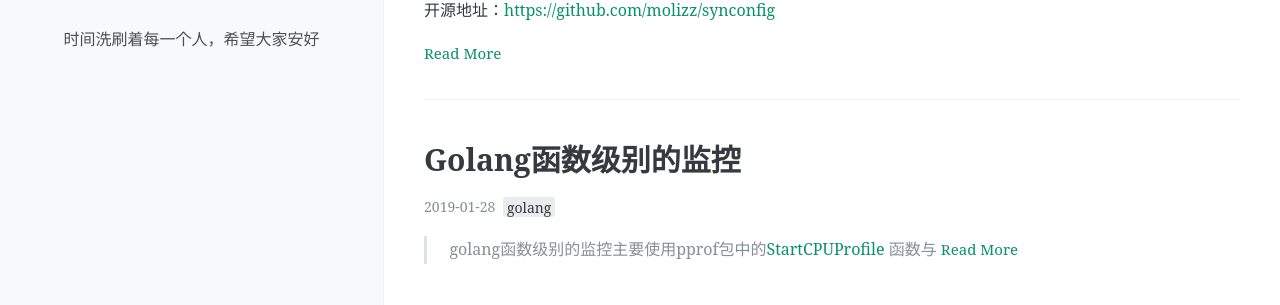
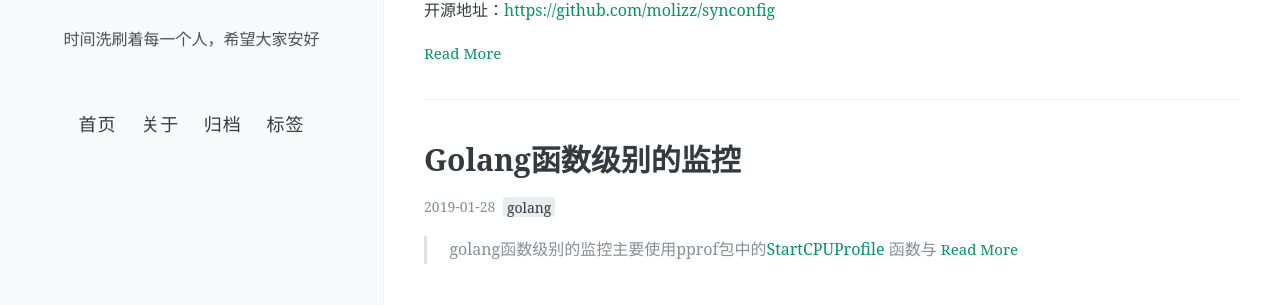
Before and after one commit to molizz/molizz, a Jekyll site: the page built from index.html, in a window 1280 px wide. Shown: the part 389-694 px from the top of the page. Built offline with Jekyll 4.4.1, drawn with Linux system fonts in a browser that asks for light colours; nearby versions of some CDN libraries; the list of posts is cut into pages by our own code.

Commit message:
新主题

```diff
--- a/_config.yml
+++ b/_config.yml
@@ -28,6 +28,16 @@
   github: molizz
   rss: /feed.xml
   twitter: moli520
+
+navigation:
+  - name: 首页
+    url: /
+  - name: 关于
+    url: /about
+  - name: 归档
+    url: /archive
+  - name: 标签
+    url: /tags
 
 footer-text: ©️ 2019 莫粒 加速服务来自<a>比特熊</a>
 
```
